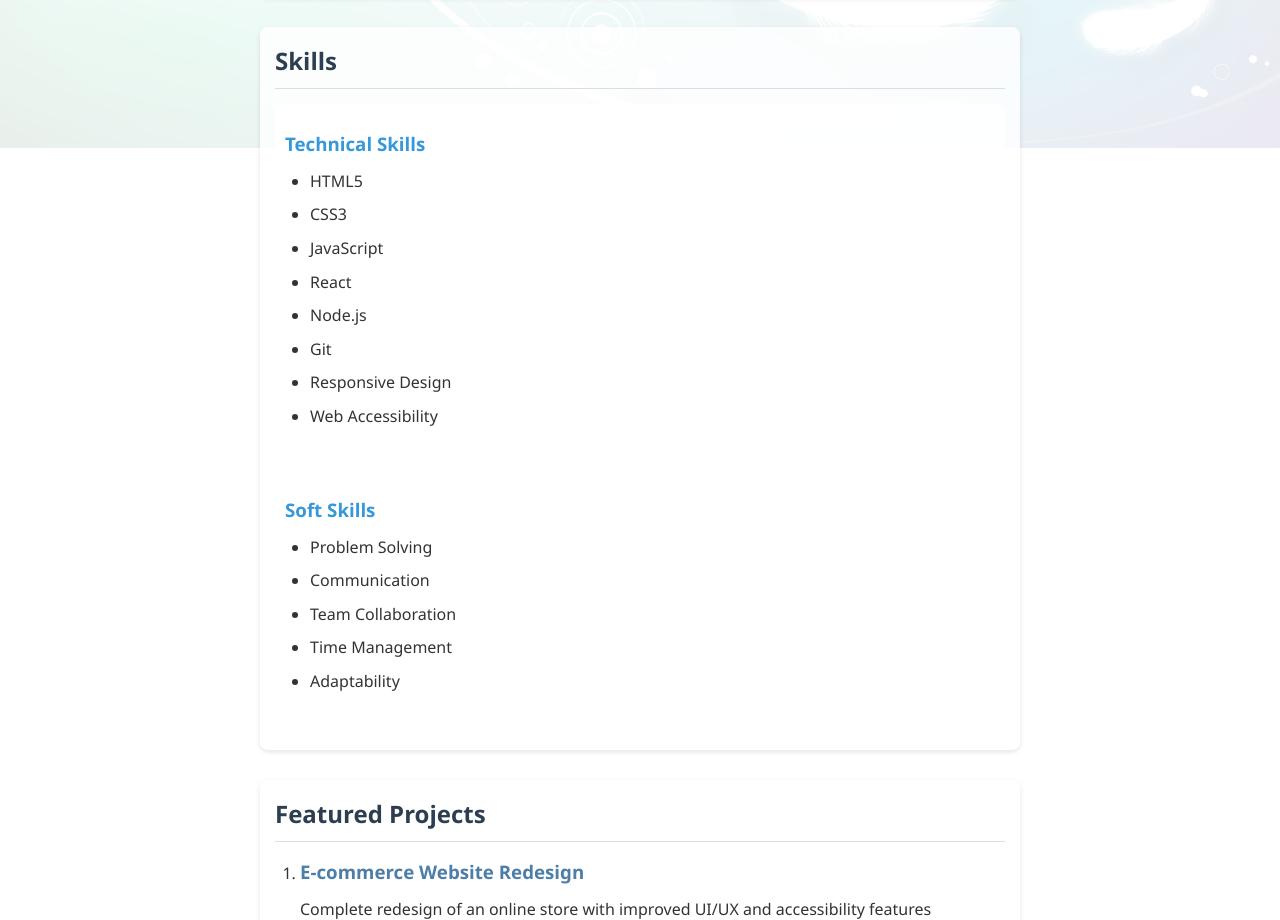
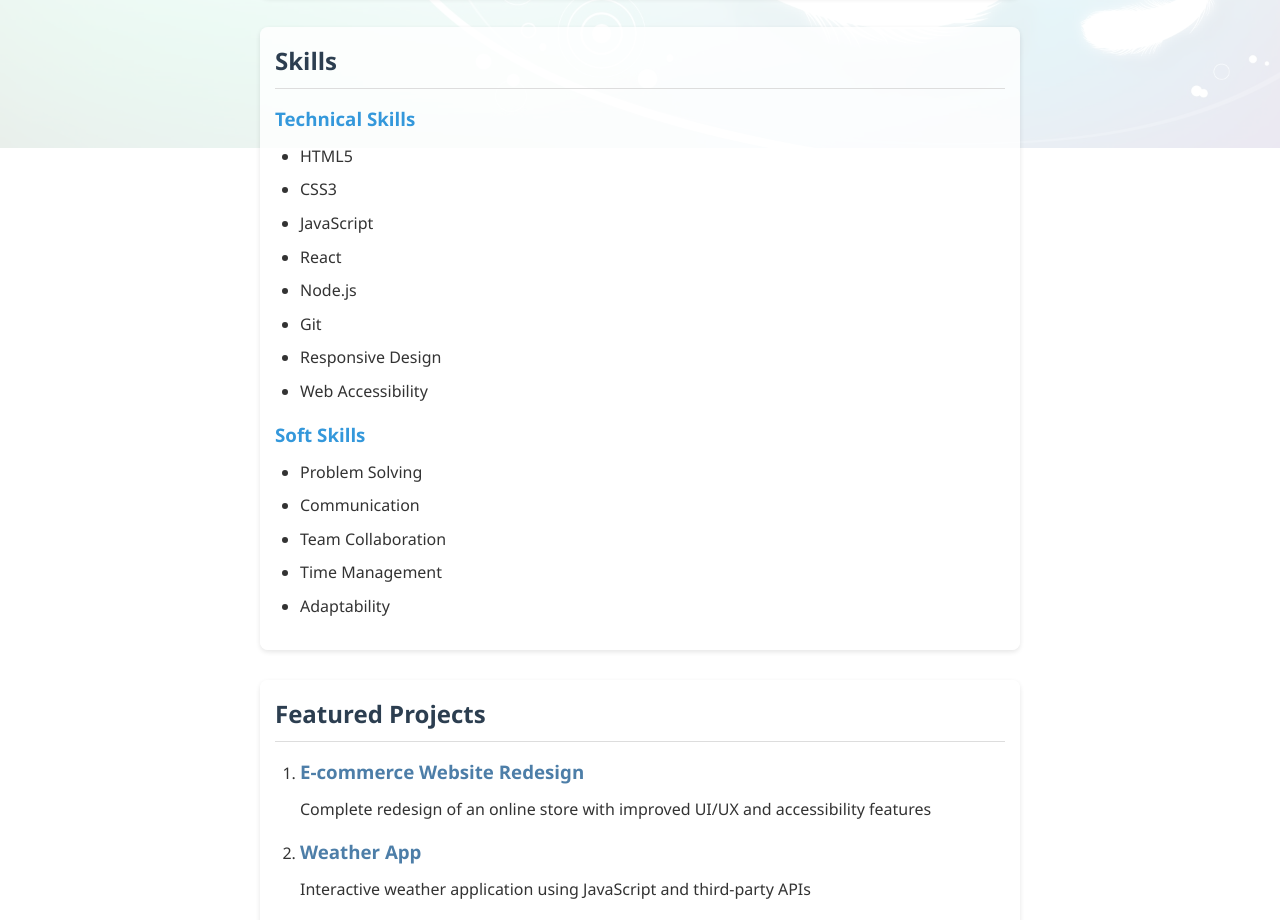
Before and after one commit to ayethuzarUO/110-s25-project2-demo1, a plain HTML site: page index.html in a window 1280 px wide. Shown: the part 652-1572 px from the top of the page. Drawn offline with Linux system fonts and the light colour scheme.

Commit message:
fixed sections

```diff
--- a/index.html
+++ b/index.html
@@ -34,7 +34,7 @@
     <section>
         <h2>Skills</h2>
 
-        <section>
+
         <h3>Technical Skills</h3>
         <ul>
             <li>HTML5</li>
@@ -46,9 +46,9 @@
             <li>Responsive Design</li>
             <li>Web Accessibility</li>
         </ul>
-        </section>
 
-        <section>
+
+
         <h3>Soft Skills</h3>
         <ul>
             <li>Problem Solving</li>
@@ -57,7 +57,7 @@
             <li>Time Management</li>
             <li>Adaptability</li>
         </ul>
-        </section>
+
     </section>
 
     <!-- Projects Section (New) -->
```
Lines whose indentation alone changed are shown as unchanged.
